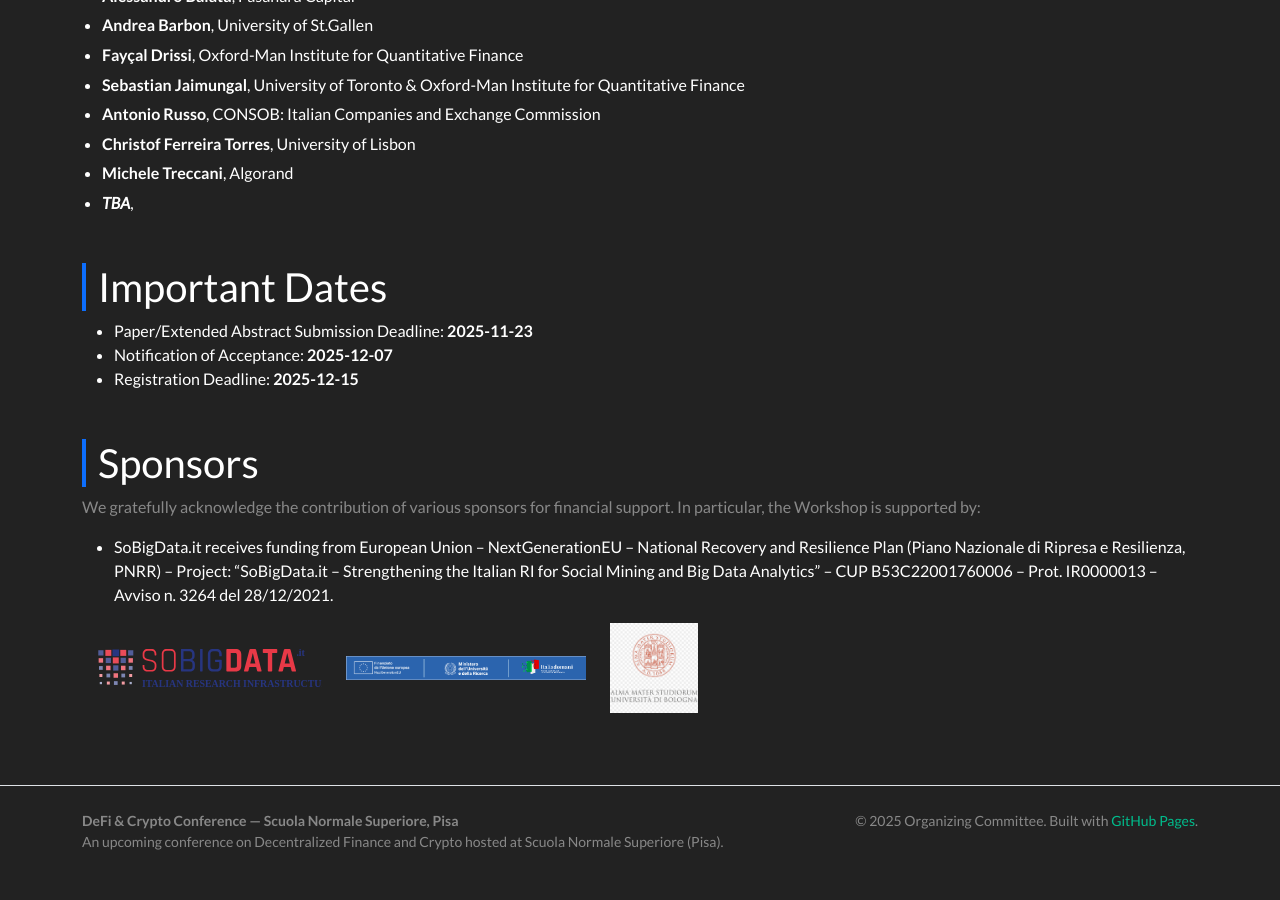
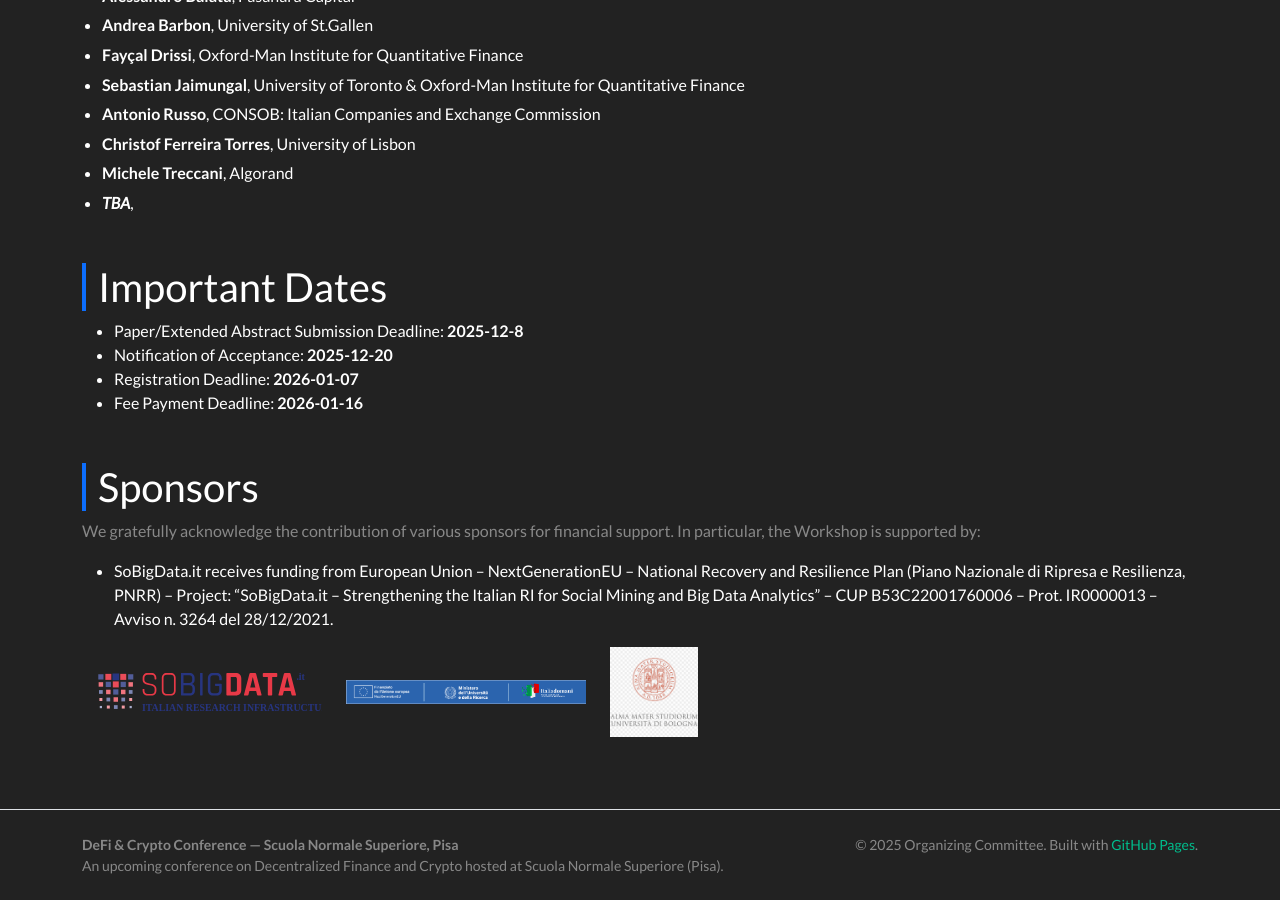
Before and after one commit to sns-defi/sns-defi.github.io, a Jekyll site: the page built from index.md, in a window 1280 px wide and 900 px high, scrolled down 1022 px. Built offline with Jekyll 4.4.1, drawn with Linux system fonts in a browser that asks for light colours; nearby versions of some CDN libraries; before the commit the page ends 1898 px from its top, so only the background shows below that.

Commit message:
Update deadlines for submissions and registrations

```diff
--- a/_data/deadlines.yml
+++ b/_data/deadlines.yml
@@ -1,11 +1,15 @@
 - name: "Paper/Extended Abstract Submission Deadline"
   date: |
-    2025-11-23
+    2025-12-8
 
 - name: "Notification of Acceptance"
   date: |
-    2025-12-07
+    2025-12-20
 
 - name: "Registration Deadline"
   date: |
-    2025-12-15
+    2026-01-07
+
+- name: "Fee Payment Deadline"
+  date: |
+    2026-01-16
```
